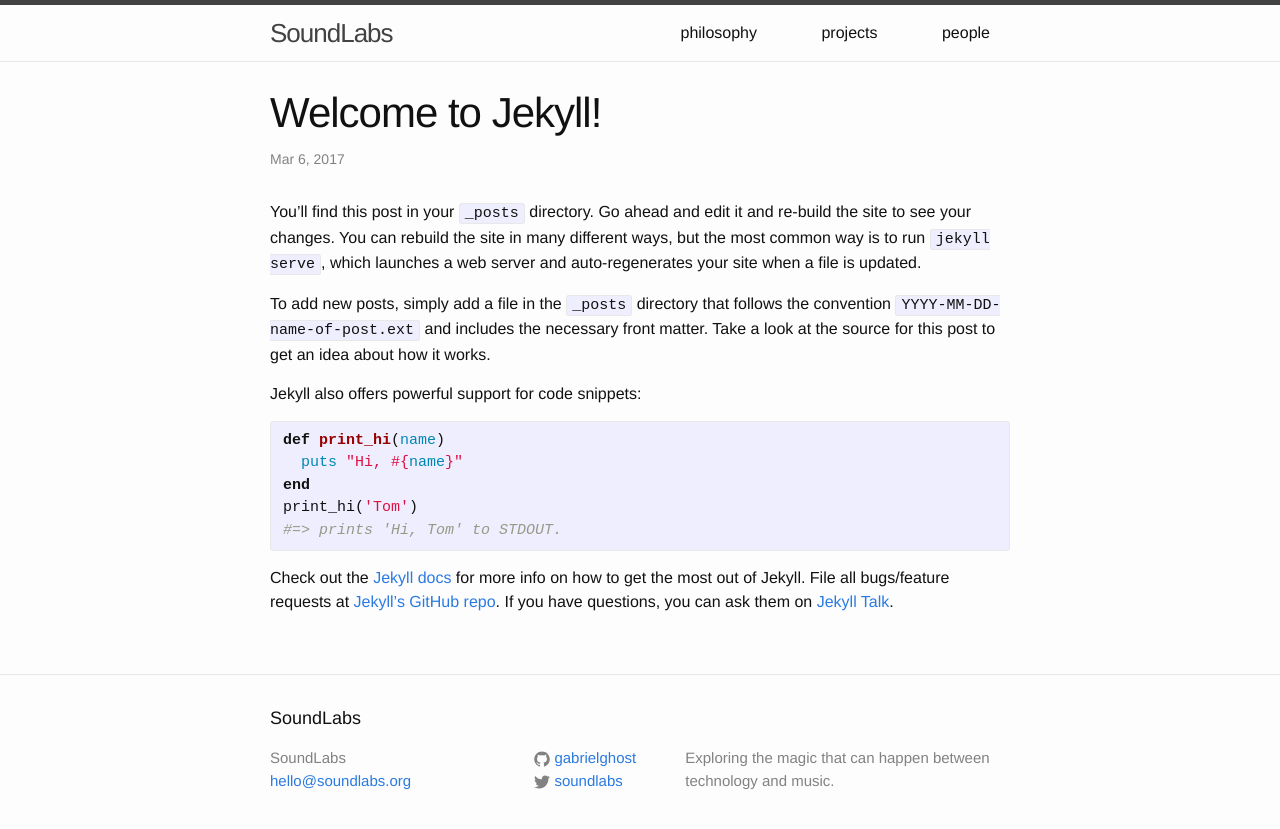
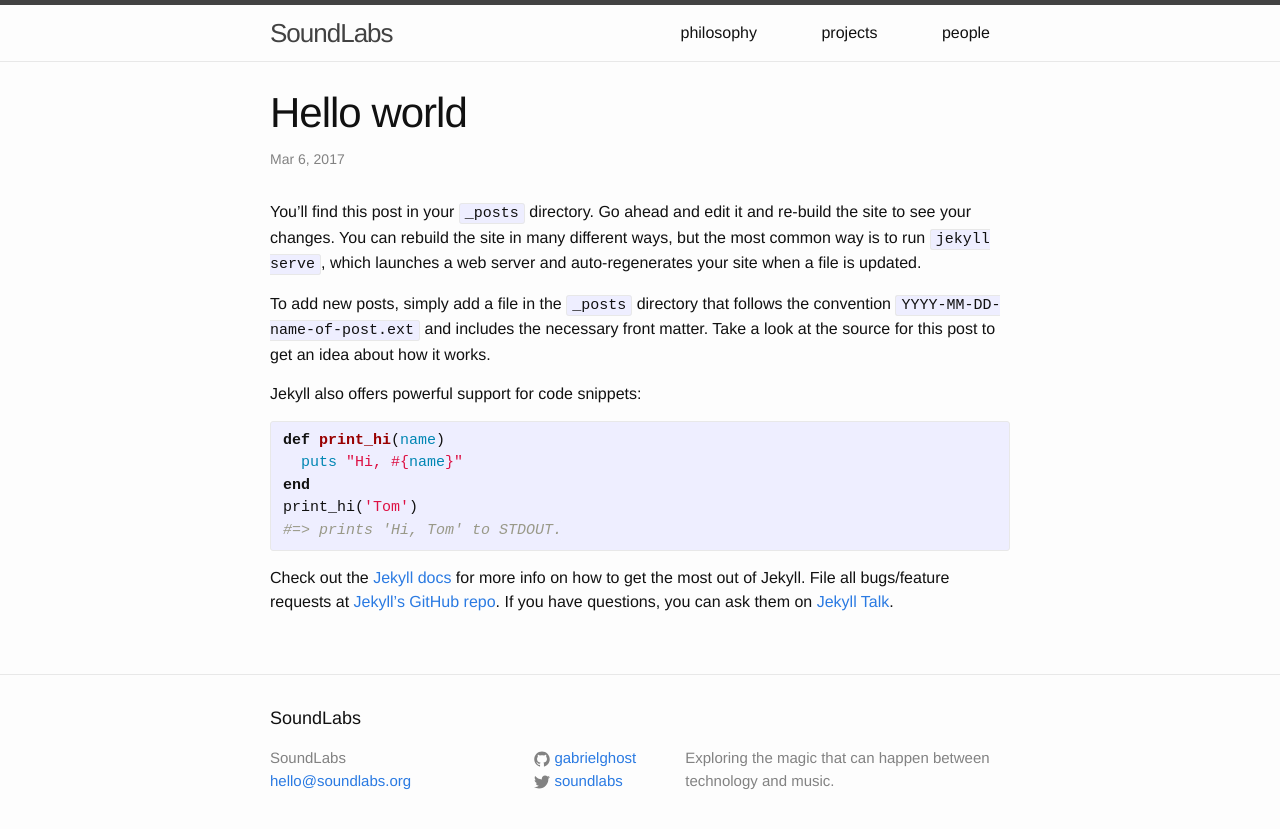
Before and after one commit to charliegavins/soundlabs, a Jekyll site: the page built from _posts/2017-03-06-welcome-to-jekyll.markdown, in a window 1280 px wide. Shown: the top 829 px of the page. Built offline with Jekyll 4.4.1, drawn with Linux system fonts in a browser that asks for light colours.

Commit message:
md to html experiment

```diff
--- a/_posts/2017-03-06-welcome-to-jekyll.markdown
+++ b/_posts/2017-03-06-welcome-to-jekyll.markdown
@@ -1,6 +1,6 @@
 ---
 layout: post
-title:  "Welcome to Jekyll!"
+title:  "Hello world"
 date:   2017-03-06 15:52:42 +0000
 categories: jekyll update
 ---
```
Also changed, not shown: when-is-finished-finished?.html (renamed from when-is-finished-finished?.md).
